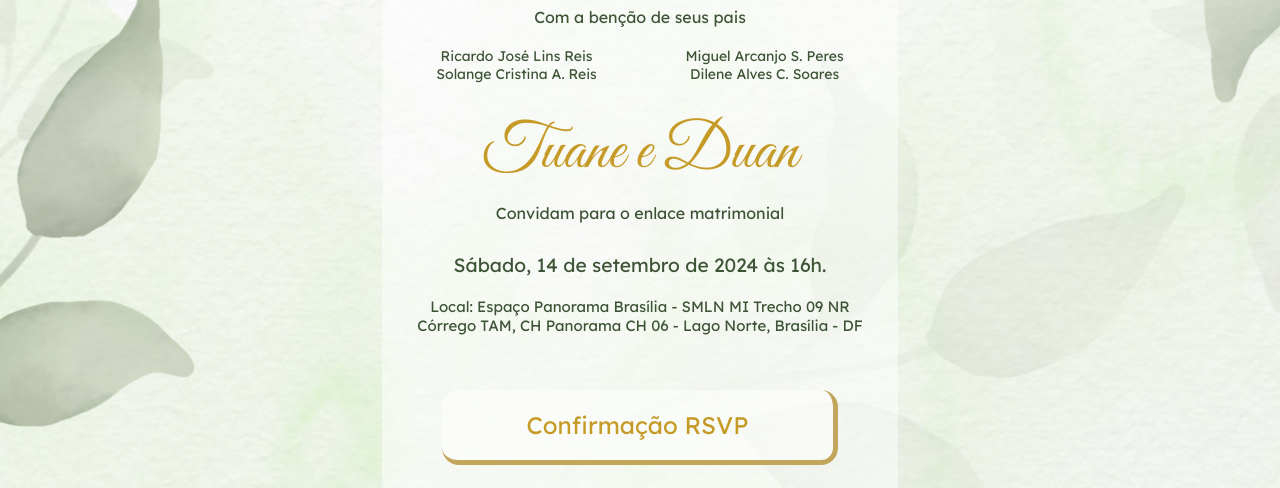
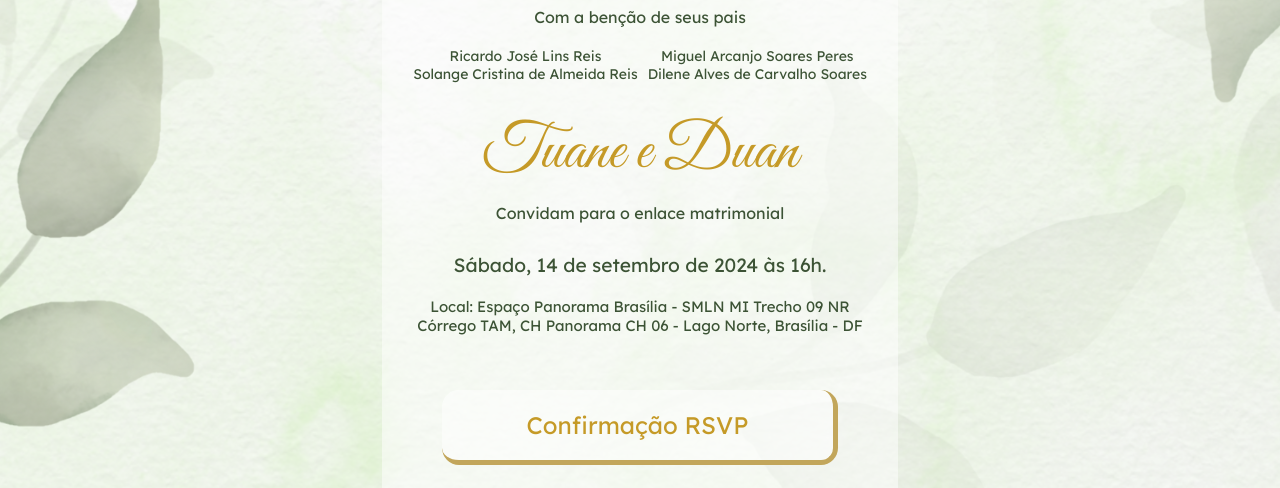
Before and after one commit to RafaeltiMoreira/t_e_d, a website built with Vite: page index.html in a window 1280 px wide. Shown: the part 309-797 px from the top of the page. Built offline with nearby package versions, Linux system fonts and the light colour scheme.

Commit message:
Update json and style

```diff
--- a/logo.json
+++ b/logo.json
@@ -7,10 +7,10 @@
     "text": "Local: Espaço Panorama Brasília - SMLN MI Trecho 09 NR Córrego TAM, CH Panorama CH 06 - Lago Norte, Brasília - DF",
     "text1": "Com a benção de seus pais",
     "text2": "Ricardo José Lins Reis",
-    "text3": "Miguel Arcanjo S. Peres",
+    "text3": "Miguel Arcanjo Soares Peres",
     "text4": "Convidam para o enlace matrimonial",
-    "text5": "Solange Cristina A. Reis",
-    "text6": "Dilene Alves C. Soares",
+    "text5": "Solange Cristina de Almeida Reis",
+    "text6": "Dilene Alves de Carvalho Soares",
 
     "links": [
       {
--- a/style.css
+++ b/style.css
@@ -118,7 +118,8 @@
   flex-direction: row;
   align-items: center;
   justify-content: space-around;
-  width: 100%;
+  /*width: 100%;*/
+  gap: 10px;
 }
 
 .card-header__space {
@@ -205,18 +206,6 @@
   }
 }
 
-/*@media (max-width: 768px) {
-  .card-header {
-    margin-top: 285px;
-  }
-}
-
-@media (max-width: 540px) {
-  .card-header {
-    margin-top: 75px;
-  }
-}*/
-
 @media (max-width: 516px) {
   .card {
     width: 100%;
@@ -258,10 +247,6 @@
 }
 
 @media (max-width: 375px) {
-  /*.card {
-    gap: 15px;
-  }*/
-
   .card-header__description, .card-header__textData, .card-header__text1, .card-header__text4 {
     font-size: 0.75rem;
   }
```
